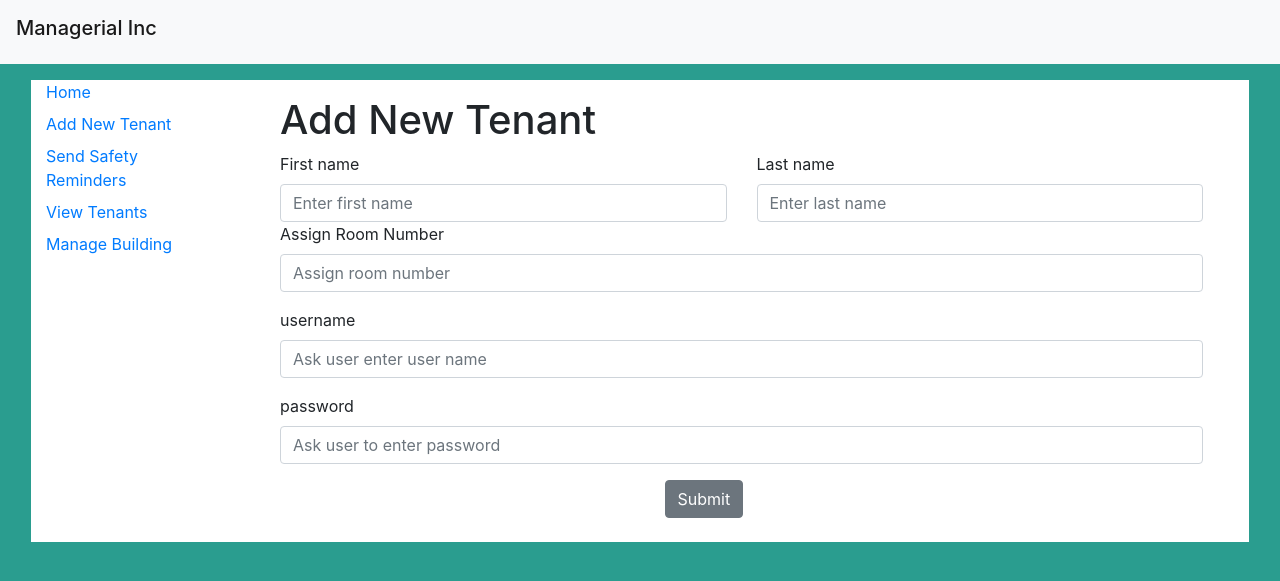
After one commit to ruthersmith/managerial-inc, a Flask app: template templates/dashboards/manager_dashboard.html in a window 1280 px wide, after a click on "Add New Tenant". The commit adds this page. Shown: the top 581 px of the page. Run offline with Flask 2, Linux system fonts and the light colour scheme; the template is opened without the code that fills it, so the values that code supplies are empty; some libraries are stand-ins or nearby versions.

Commit message:
refactored manager dashboard layout to make it easy to use for the tenants

```diff
--- /dev/null
+++ b/templates/dashboards/addTenant.html
@@ -0,0 +1,40 @@
+<h1>Add New Tenant</h1>
+<form class="" action="{{url_for('addTenant')}}" method="post">
+    <div class="form-group">
+
+      <div class="row">
+        <div class="col-6">
+          <label for="tenant_fname">First name</label>
+          <input type="" class="form-control" name="tenant_fname" id="tenant_fname"
+           aria-describedby="tenant first name" placeholder="Enter first name">
+        </div>
+
+        <div class="col-6">
+          <label for="tenant_lname">Last name</label>
+          <input type="" class="form-control" name="tenant_lname" id="tenant_lname"
+           aria-describedby="tenant last name" placeholder="Enter last name">
+        </div>
+      </div>
+
+      <div class="form-group">
+        <label for="exampleInputPassword1">Assign Room Number</label>
+        <input type="number"  name="tenant_room" class="form-control" id="exampleInputPassword1"
+        placeholder="Assign room number">
+      </div>
+
+      <div class="form-group">
+        <label for="exampleInputPassword1">username</label>
+        <input type="number"  name="tenant_uname" class="form-control" id="exampleInputPassword1"
+        placeholder="Ask user enter user name">
+      </div>
+
+      <div class="form-group">
+        <label for="exampleInputPassword1">password</label>
+        <input type="number"  name="tenant_pass" class="form-control" id="exampleInputPassword1"
+        placeholder="Ask user to enter password">
+      </div>
+
+      <button type="submit" class="btn btn-secondary offset-5">Submit</button>
+    </div>
+
+</form>
--- /dev/null
+++ b/templates/dashboards/dashboard_layout.html
@@ -0,0 +1,41 @@
+<!DOCTYPE html>
+<html lang="en" dir="ltr">
+{% include 'blocks/head.html' %}
+  <body class="bg-color">
+
+    <nav class="navbar navbar-expand-lg navbar-light bg-light">
+      <h1 class="navbar-brand" href="#">Managerial Inc</h1>
+    </nav>
+
+    <div class="container-fluid mt-3">
+      <div class="row m-3" style="background-color:white">
+
+        <div class="col-2" style="">
+          <ul class="nav nav-pills flex-column" style="">
+              {%block list %} {%endblock%}
+          </ul>
+        </div>
+
+        <div class="col-10 mt-2">
+          <div class="tab-content navbar navbar-expand-lg">
+              {%block listTarget%} {%endblock%}
+          </div>
+        </div>
+
+      </div>
+    </div>
+
+    <script src="https://code.jquery.com/jquery-3.3.1.slim.min.js"
+    integrity="sha384-q8i/X+965DzO0rT7abK41JStQIAqVgRVzpbzo5smXKp4YfRvH+8abtTE1Pi6jizo"
+     crossorigin="anonymous"></script>
+
+    <script src="https://cdnjs.cloudflare.com/ajax/libs/popper.js/1.14.7/umd/popper.min.js"
+    integrity="sha384-UO2eT0CpHqdSJQ6hJty5KVphtPhzWj9WO1clHTMGa3JDZwrnQq4sF86dIHNDz0W1"
+     crossorigin="anonymous"></script>
+
+    <script src="https://stackpath.bootstrapcdn.com/bootstrap/4.3.1/js/bootstrap.min.js"
+    integrity="sha384-JjSmVgyd0p3pXB1rRibZUAYoIIy6OrQ6VrjIEaFf/nJGzIxFDsf4x0xIM+B07jRM"
+    crossorigin="anonymous"></script>
+
+  </body>
+</html>
--- /dev/null
+++ b/templates/dashboards/manager_home.html
@@ -0,0 +1,7 @@
+<p>Lorem ipsum dolor sit amet, consectetur adipiscing elit, sed do
+  eiusmod tempor incididunt ut labore et dolore magna aliqua. Ut
+  enim ad minim veniam, quis nostrud exercitation ullamco laboris
+  nisi ut aliquip ex ea commodo consequat. Duis aute irure dolor in
+  reprehenderit in voluptate velit esse cillum dolore eu fugiat
+  nulla pariatur. Excepteur sint occaecat cupidatat non proident,
+  sunt in culpa qui officia deserunt mollit anim id est laborum.</p>
```
Also changed, not shown: templates/dashboards/manager_dashboard.html (+5 -46 lines), templates/loginPages/tenant_login.html (+6 -6 lines).
